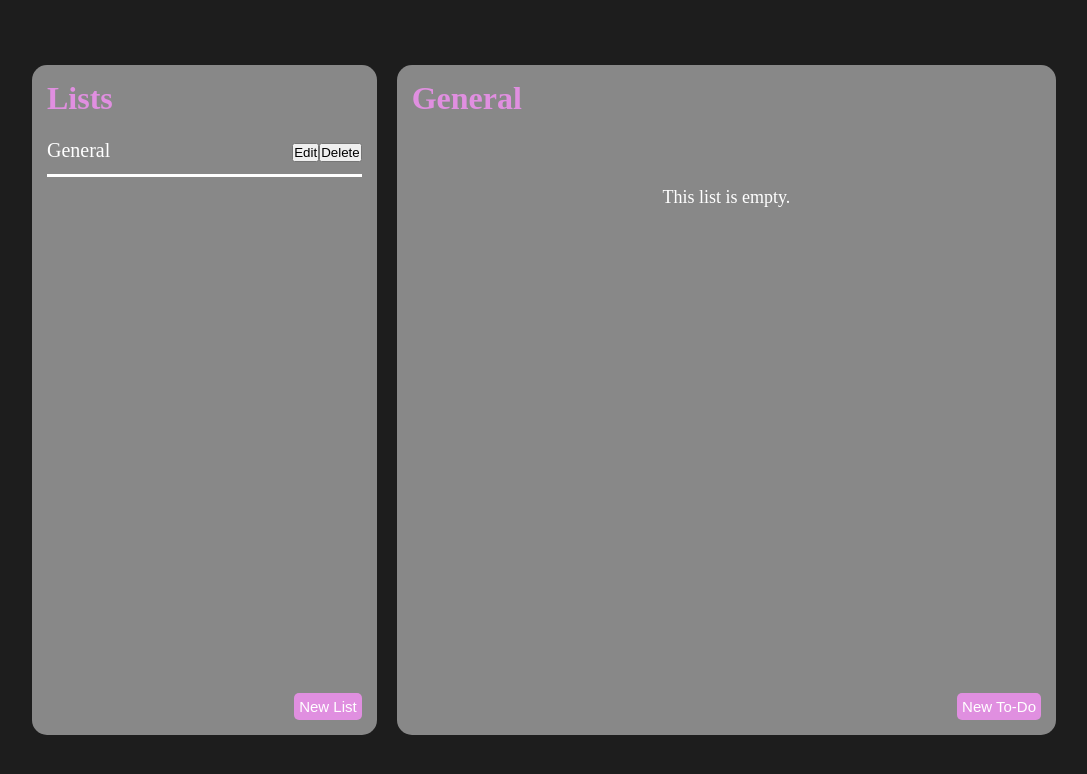
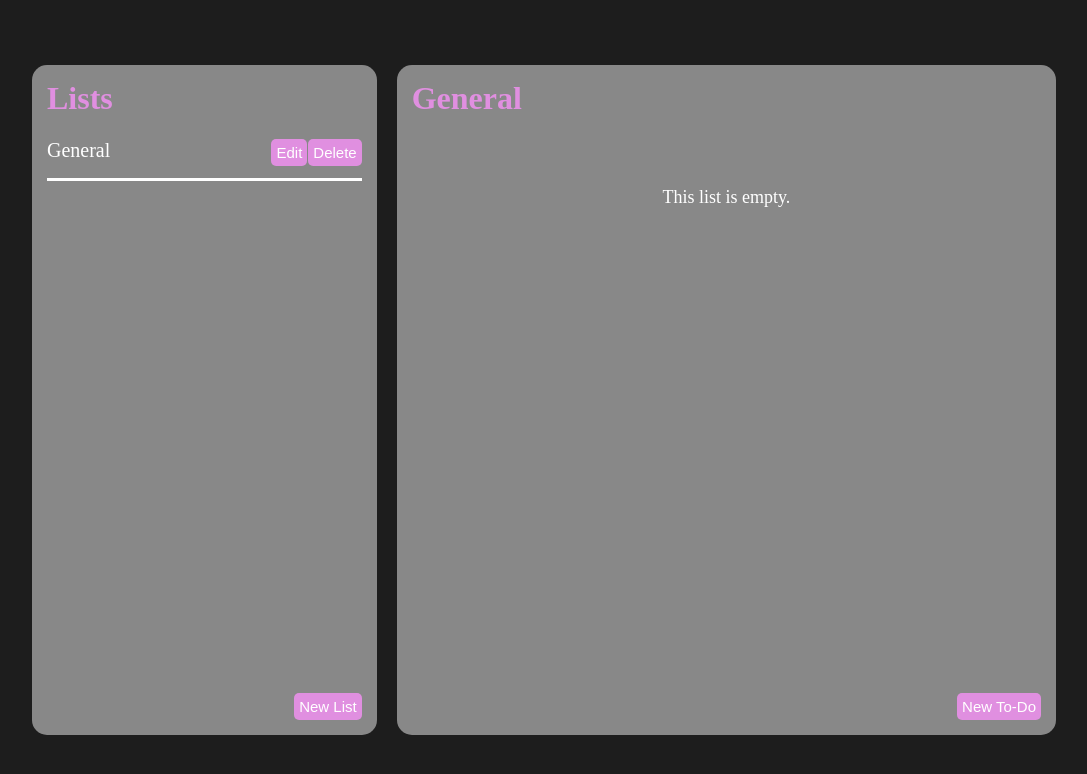
Before and after one commit to ajokea/todo-list, a website built with webpack: page src/template.html in a window 1280 px wide. Shown: the whole page, without its empty margins (96-1183 px from the left). Built offline with nearby package versions, Linux system fonts and the light colour scheme.

Commit message:
Style all buttons the same

```diff
--- a/src/style.css
+++ b/src/style.css
@@ -69,7 +69,7 @@ li {
     flex: 2 1 40vw;
 }
 
-#new-todo, #new-list {
+button {
     background-color: var(--PINK);;
     color: white;
     font-size: 15px;
@@ -78,9 +78,10 @@ li {
     border-radius: 5px;
     align-self: flex-end;
     margin-top: auto;
+    margin-left: 1px;
 }
 
-#new-todo:hover, #new-list:hover {
+button:hover {
     background-color: var(--HOVER-PINK);
 }
 
```
